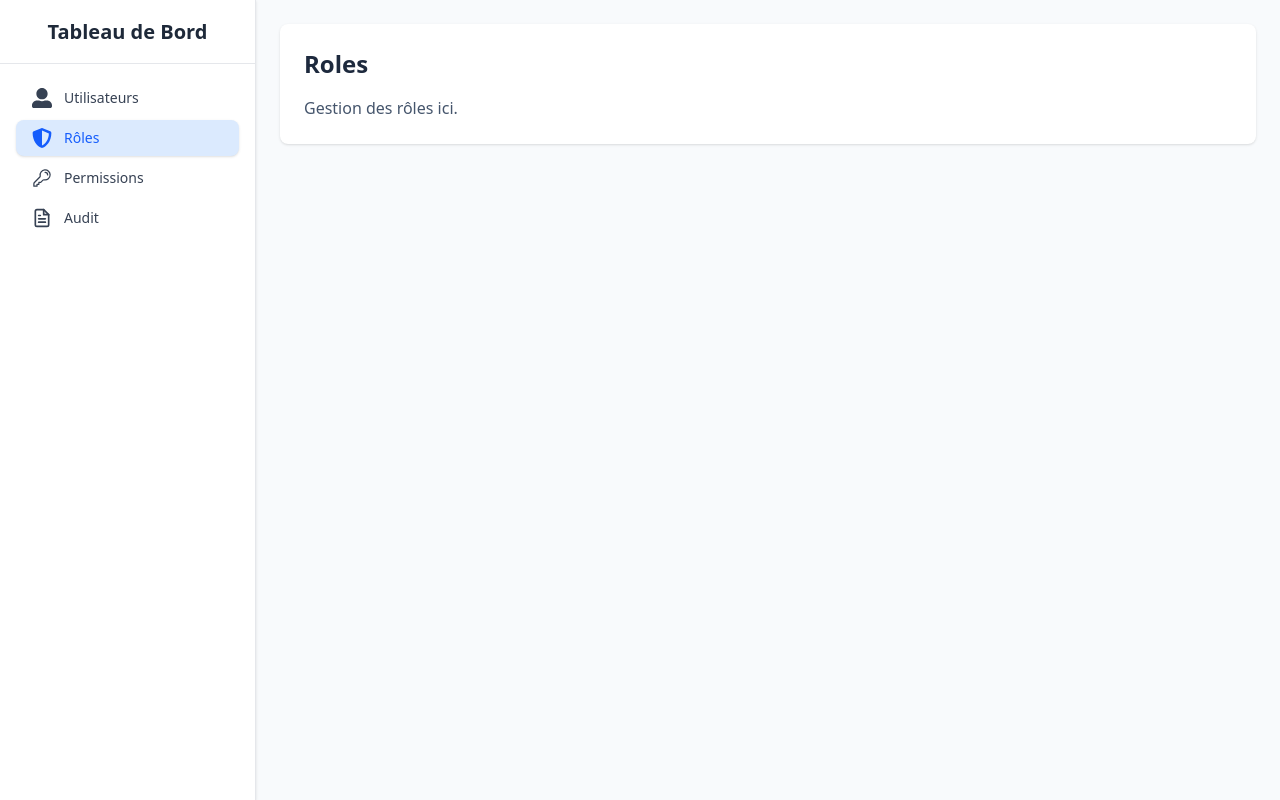
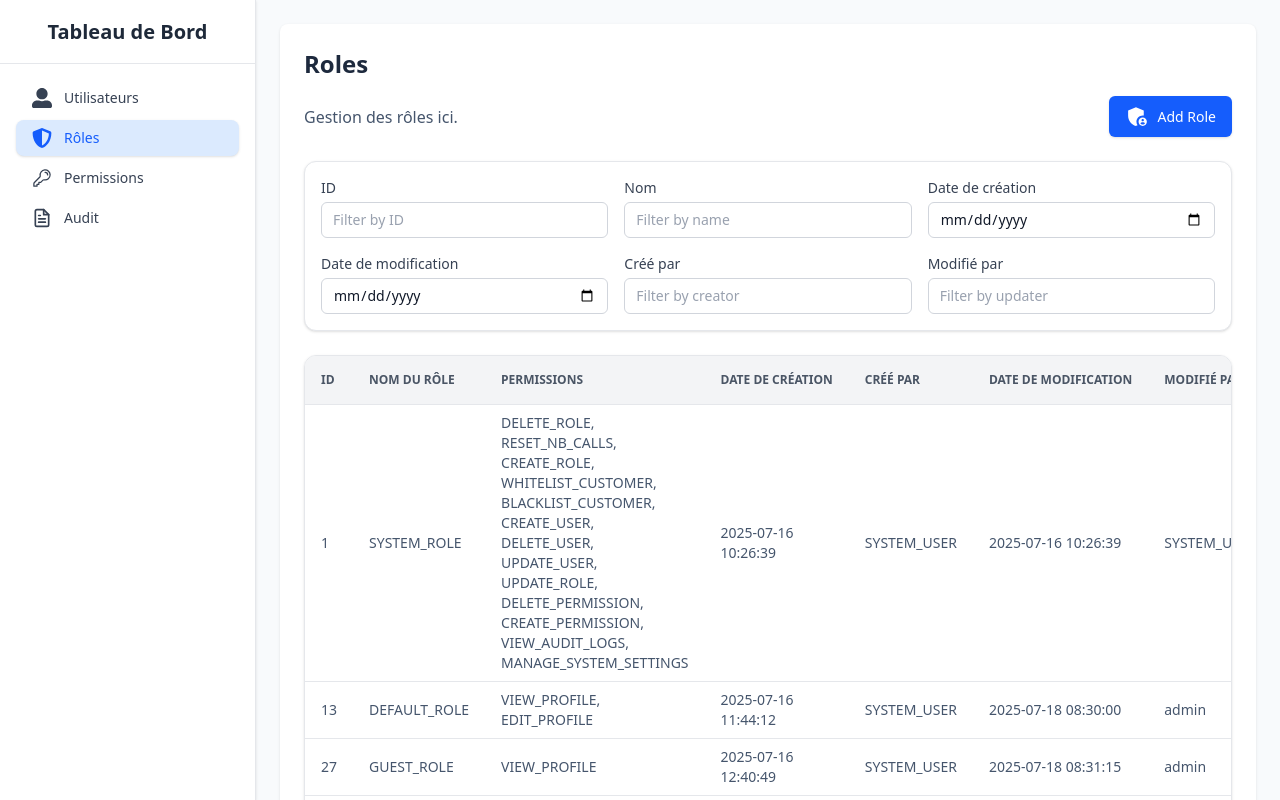
Before and after one commit to AbderaoufSouissi/Dynamic-IVR-Manager, a React (Vite) app in the folder IVR-client/: page / in a window 1280 px wide. Both pictures are taken after a click on the button "Rôles". Built offline with nearby package versions, Linux system fonts and the light colour scheme.

Commit message:
Frontend: Ajout des pages UsersPage, RolesPage et PermissionsPage

```diff
--- a/IVR-client/src/pages/AdminDashboard.tsx
+++ b/IVR-client/src/pages/AdminDashboard.tsx
@@ -1,8 +1,9 @@
-// pages/AdminDashboard.tsx or wherever you need it
+
 import { useState } from 'react';
 import Sidebar from '../components/SideBar';
-import UsersTable from '../components/UsersTable';
-import content from "../data/content.json"
+import UsersPage from './UsersPage';
+import RolesPage from './RolesPage';
+import PermissionsPage from './PermissionsPage';
 
 
 const AdminDashboard: React.FC = () => {
@@ -11,11 +12,11 @@ const AdminDashboard: React.FC = () => {
   const renderTabContent = () => {
     switch (activeTab) {
       case 'users':
-        return<> <p>Gestion des utilisateurs</p> <UsersTable users={content.users} /> </>;
+        return <UsersPage/>;
       case 'roles':
-        return <p>Gestion des rôles ici.</p>;
+        return <RolesPage/>;
       case 'permissions':
-        return <p>Gestion des permissions ici.</p>;
+        return <PermissionsPage/>;
       case 'auditLogs':
         return <p>Logs d’audit ici.</p>;
       default:
--- a/IVR-client/src/pages/PermissionsPage.tsx
+++ b/IVR-client/src/pages/PermissionsPage.tsx
@@ -1,16 +1,17 @@
-import { useState } from 'react'
-import PermissionFilter from '../components/filters/PermissionFilter'
-import PermissionsTable from '../components/tables/PermissionsTable';
-import content from "../data/content.json"
+import { useState } from "react";
+import PermissionFilter from "../components/filters/PermissionFilter";
+import PermissionsTable from "../components/tables/PermissionsTable";
+import content from "../data/content.json";
+import { MdVpnKey } from "react-icons/md";
 
 const PermissionsPage = () => {
   const [filters, setFilters] = useState({
-        id: '',
-        name: '',
-        createdAt: '',
-        updatedAt: '',
-        createdBy: '',
-        updatedBy: ''
+    id: "",
+    name: "",
+    createdAt: "",
+    updatedAt: "",
+    createdBy: "",
+    updatedBy: "",
   });
 
   const handleFilterChange = (name: string, value: string) => {
@@ -18,21 +19,21 @@ const PermissionsPage = () => {
       ...prevFilters,
       [name]: value,
     }));
-    }
+  };
   return (
+    <div>
+      <div className="mb-6 flex items-center justify-between">
+        <p>Gestion des permissions ici.</p>
+       <button className="flex items-center gap-2 cursor-pointer rounded-md bg-blue-600 px-4 py-2 text-sm font-medium text-white shadow-sm hover:bg-blue-700 hover:scale-105 transform transition-transform duration-300 focus:outline-none">
+          <MdVpnKey size={25} />
+          Add Permission
+        </button>
+      </div>
 
+      <PermissionFilter filters={filters} onFilterChange={handleFilterChange} />
+      <PermissionsTable permissions={content.permissions} />
+    </div>
+  );
+};
 
-            <div>
-                <p className='pb-4'>Gestion des permissions ici.</p>
-                <PermissionFilter filters={filters}
-                    onFilterChange={handleFilterChange} />
-                <PermissionsTable permissions={content.permissions} />
-
-
-            </div>
-        )
-  }
-
-
-
-export default PermissionsPage
+export default PermissionsPage;
--- /dev/null
+++ b/IVR-client/src/pages/RolesPage.tsx
@@ -0,0 +1,43 @@
+import { useState } from "react";
+import RoleFilter from "../components/filters/RoleFilter";
+import RolesTable from "../components/tables/RolesTable";
+import content from "../data/content.json";
+import { MdAdminPanelSettings } from "react-icons/md";
+
+<div className="mb-6 flex items-center justify-between">
+  <p>Gestion des utilisateurs ici.</p>
+</div>;
+
+const RolesPage = () => {
+  const [filters, setFilters] = useState({
+    id: "",
+    name: "",
+    createdAt: "",
+    updatedAt: "",
+    createdBy: "",
+    updatedBy: "",
+  });
+
+  const handleFilterChange = (name: string, value: string) => {
+    setFilters((prevFilters) => ({
+      ...prevFilters,
+      [name]: value,
+    }));
+  };
+  return (
+    <div>
+      <div className="mb-6 flex items-center justify-between">
+        <p>Gestion des rôles ici.</p>
+        <button className="flex items-center gap-2 cursor-pointer rounded-md bg-blue-600 px-4 py-2 text-sm font-medium text-white shadow-sm hover:bg-blue-700 hover:scale-105 transform transition-transform duration-300 focus:outline-none">
+          <MdAdminPanelSettings size={25} />
+          Add Role
+        </button>
+      </div>
+
+      <RoleFilter filters={filters} onFilterChange={handleFilterChange} />
+      <RolesTable roles={content.roles} />
+    </div>
+  );
+};
+
+export default RolesPage;
--- /dev/null
+++ b/IVR-client/src/pages/UsersPage.tsx
@@ -0,0 +1,43 @@
+import { useState } from "react";
+import UserFilter from "../components/filters/UserFilter";
+import UsersTable from "../components/tables/UsersTable";
+import content from "../data/content.json";
+import { HiOutlineUserAdd } from "react-icons/hi";
+
+const UsersPage = () => {
+  const [filters, setFilters] = useState({
+    username: "",
+    email: "",
+    id: "",
+    firstname: "",
+    lastname: "",
+    createdBy: "",
+    updatedBy: "",
+    createdAt: "",
+    updatedAt: "",
+  });
+
+  const handleFilterChange = (name: string, value: string) => {
+    setFilters((prevFilters) => ({
+      ...prevFilters,
+      [name]: value,
+    }));
+  };
+
+  return (
+    <div>
+      <div className="mb-6 flex items-center justify-between">
+        <p>Gestion des utilisateurs ici.</p>
+        <button className="flex items-center gap-2 cursor-pointer rounded-md bg-blue-600 px-4 py-2 text-sm font-medium text-white shadow-sm hover:bg-blue-700 hover:scale-105 transform transition-transform duration-300 focus:outline-none">
+          <HiOutlineUserAdd size={25} />
+          Add User
+        </button>
+      </div>
+      <UserFilter filters={filters} onFilterChange={handleFilterChange} />
+      <UsersTable users={content.users} />
+      {/* Use filters state as needed */}
+    </div>
+  );
+};
+
+export default UsersPage;
```
Lines whose indentation alone changed are shown as unchanged.
